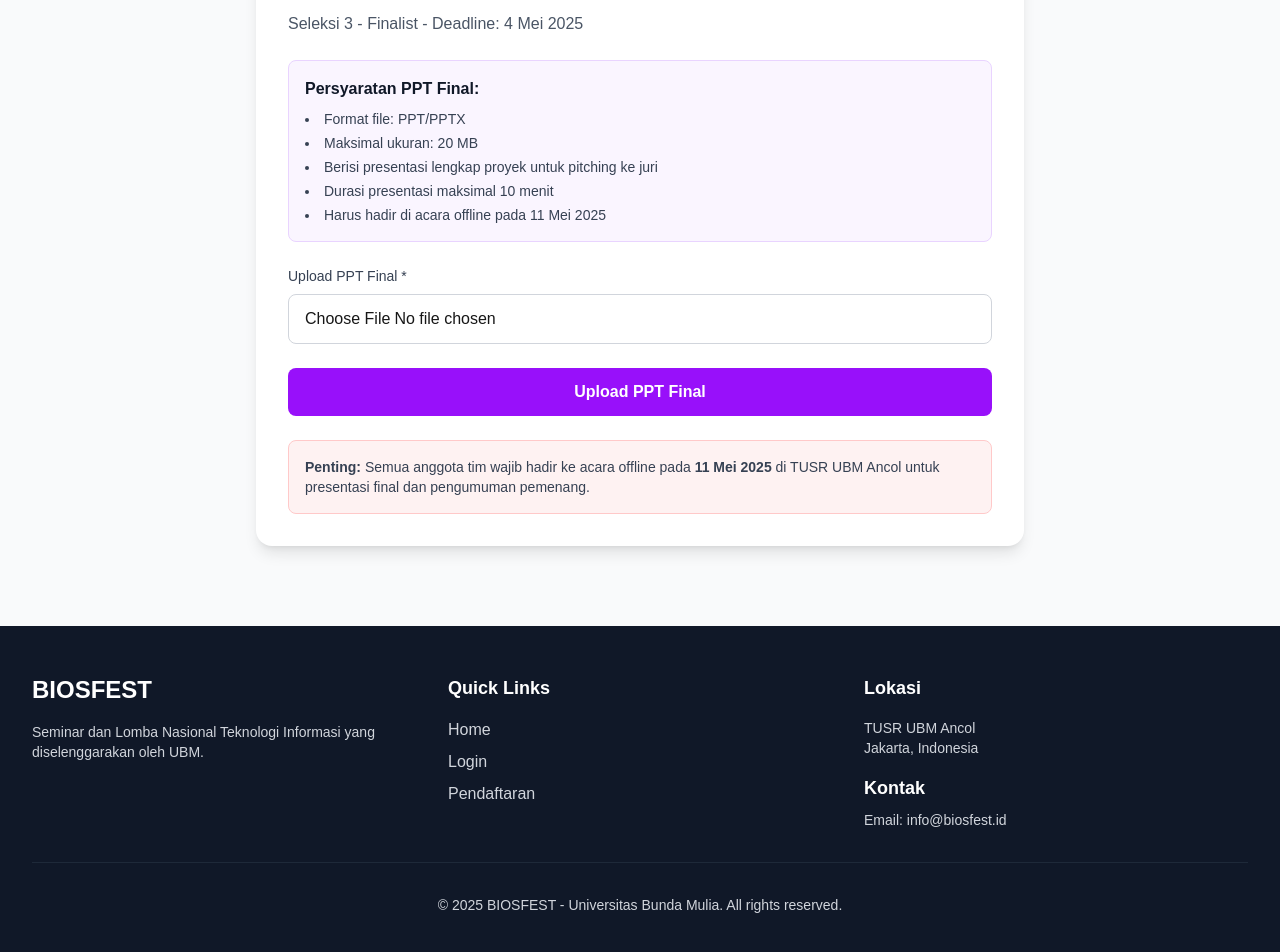
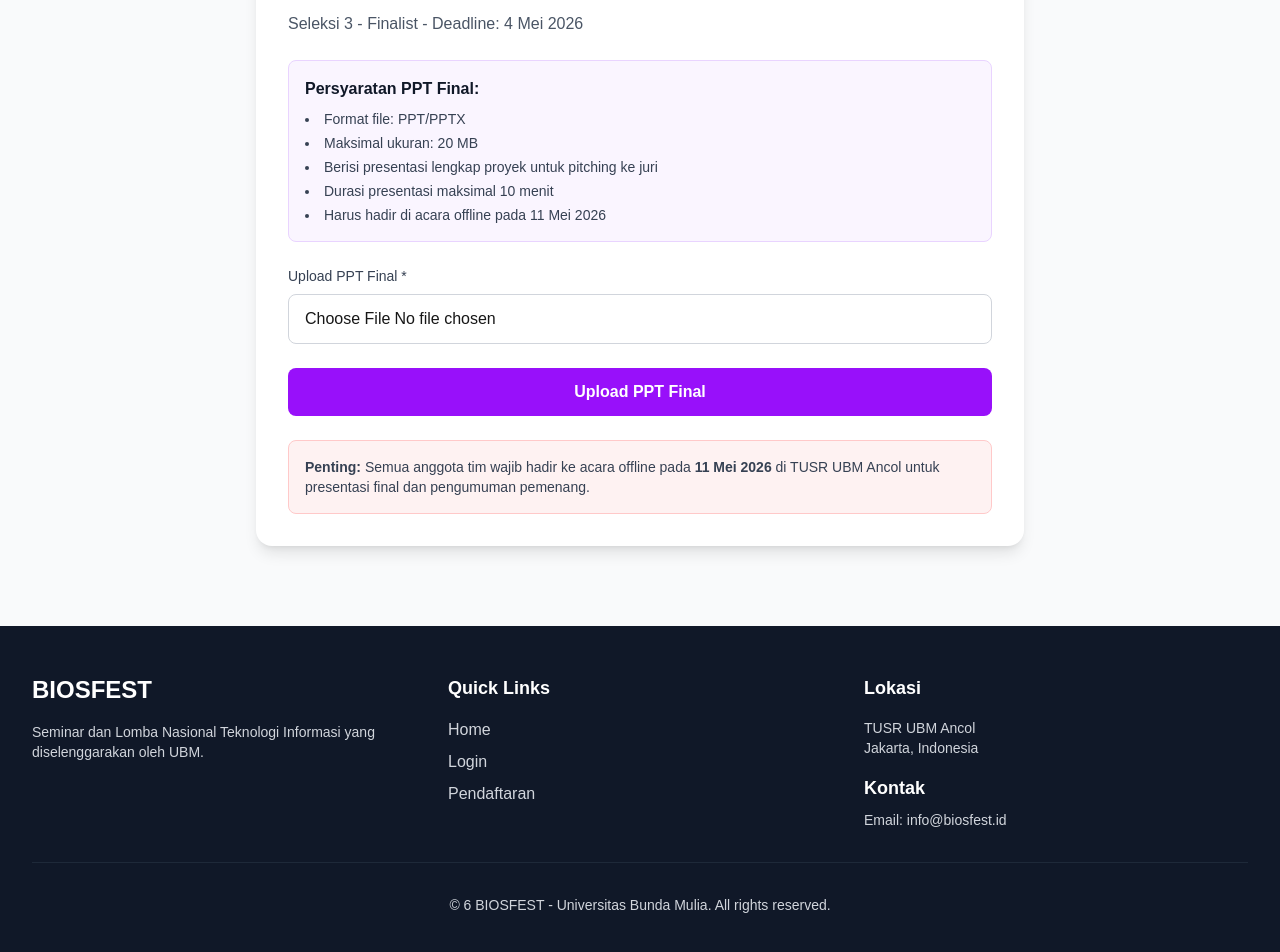
Before and after one commit to KwikAndreas/biosfest, a Next.js app: page /dashboard/final in a window 1280 px wide. Shown: the part 184-1136 px from the top of the page. Built offline with nearby package versions, Linux system fonts and the light colour scheme.

Commit message:
update tahun biosfest dari 2025 ke 2026

```diff
--- a/src/app/daftar/page.tsx
+++ b/src/app/daftar/page.tsx
@@ -31,7 +31,7 @@ export default function DaftarPage() {
       <div className="max-w-3xl mx-auto bg-white rounded-2xl shadow-xl p-8 md:p-12">
         <div className="text-center mb-8">
           <h1 className="text-3xl font-bold text-gray-900 mb-3">
-            Formulir Pendaftaran BIOSFEST 2025
+            Formulir Pendaftaran BIOSFEST 2026
           </h1>
           <p className="text-gray-700">
             Biaya Pendaftaran:{" "}
--- a/src/app/dashboard/final/page.tsx
+++ b/src/app/dashboard/final/page.tsx
@@ -32,7 +32,7 @@ export default function FinalPage() {
             Submit Final
           </h1>
           <p className="text-gray-600 mb-6">
-            Seleksi 3 - Finalist - Deadline: 4 Mei 2025
+            Seleksi 3 - Finalist - Deadline: 4 Mei 2026
           </p>
 
           <div className="mb-6 p-4 bg-purple-50 rounded-lg border border-purple-200">
@@ -44,7 +44,7 @@ export default function FinalPage() {
               <li>Maksimal ukuran: 20 MB</li>
               <li>Berisi presentasi lengkap proyek untuk pitching ke juri</li>
               <li>Durasi presentasi maksimal 10 menit</li>
-              <li>Harus hadir di acara offline pada 11 Mei 2025</li>
+              <li>Harus hadir di acara offline pada 11 Mei 2026</li>
             </ul>
           </div>
 
@@ -79,7 +79,7 @@ export default function FinalPage() {
           <div className="mt-6 p-4 bg-red-50 rounded-lg border border-red-200">
             <p className="text-sm text-gray-700">
               <strong>Penting:</strong> Semua anggota tim wajib hadir ke acara
-              offline pada <strong>11 Mei 2025</strong> di TUSR UBM Ancol untuk
+              offline pada <strong>11 Mei 2026</strong> di TUSR UBM Ancol untuk
               presentasi final dan pengumuman pemenang.
             </p>
           </div>
--- a/src/app/dashboard/page.tsx
+++ b/src/app/dashboard/page.tsx
@@ -7,7 +7,7 @@ export default function DashboardPage() {
   const userData = {
     nama: "John Doe",
     kategori: "Mahasiswa",
-    tim: "Team BIOSFEST 2025",
+    tim: "Team BIOSFEST 2026",
   };
 
   return (
@@ -52,7 +52,7 @@ export default function DashboardPage() {
                 Upload proposal dalam format PDF
               </p>
               <p className="text-xs text-gray-500 mt-2">
-                Deadline: 13 April 2025
+                Deadline: 13 April 2026
               </p>
             </div>
           </Link>
@@ -82,7 +82,7 @@ export default function DashboardPage() {
                 Upload link Figma/Drive + Video YouTube
               </p>
               <p className="text-xs text-gray-500 mt-2">
-                Deadline: 20 April 2025
+                Deadline: 20 April 2026
               </p>
             </div>
           </Link>
@@ -111,7 +111,7 @@ export default function DashboardPage() {
               <p className="text-gray-600 text-sm">
                 Upload PPT presentasi final
               </p>
-              <p className="text-xs text-gray-500 mt-2">Deadline: 4 Mei 2025</p>
+              <p className="text-xs text-gray-500 mt-2">Deadline: 4 Mei 2026</p>
             </div>
           </Link>
         </div>
--- a/src/app/dashboard/penyisihan/page.tsx
+++ b/src/app/dashboard/penyisihan/page.tsx
@@ -31,7 +31,7 @@ export default function PenyisihanPage() {
             Submit Penyisihan
           </h1>
           <p className="text-gray-600 mb-6">
-            Seleksi 2 - Semi Finalist - Deadline: 20 April 2025
+            Seleksi 2 - Semi Finalist - Deadline: 20 April 2026
           </p>
 
           <div className="mb-6 p-4 bg-blue-50 rounded-lg">
--- a/src/app/dashboard/peserta/page.tsx
+++ b/src/app/dashboard/peserta/page.tsx
@@ -94,7 +94,7 @@ function PesertaDashboardContent() {
                 Upload proposal dalam format PDF
               </p>
               <p className="text-xs text-gray-500 mt-2">
-                Deadline: 13 April 2025
+                Deadline: 13 April 2026
               </p>
             </div>
           </Link>
@@ -123,7 +123,7 @@ function PesertaDashboardContent() {
                 Upload link Figma/Drive + Video YouTube
               </p>
               <p className="text-xs text-gray-500 mt-2">
-                Deadline: 20 April 2025
+                Deadline: 20 April 2026
               </p>
             </div>
           </Link>
@@ -151,7 +151,7 @@ function PesertaDashboardContent() {
               <p className="text-gray-600 text-sm">
                 Upload PPT presentasi final
               </p>
-              <p className="text-xs text-gray-500 mt-2">Deadline: 4 Mei 2025</p>
+              <p className="text-xs text-gray-500 mt-2">Deadline: 4 Mei 2026</p>
             </div>
           </Link>
         </div>
--- a/src/app/dashboard/proposal/page.tsx
+++ b/src/app/dashboard/proposal/page.tsx
@@ -32,7 +32,7 @@ export default function ProposalPage() {
             Submit Proposal
           </h1>
           <p className="text-gray-600 mb-6">
-            Seleksi 1 - Deadline: 13 April 2025
+            Seleksi 1 - Deadline: 13 April 2026
           </p>
 
           <div className="mb-6 p-4 bg-blue-50 rounded-lg">
--- a/src/app/layout.tsx
+++ b/src/app/layout.tsx
@@ -16,7 +16,7 @@ const geistMono = Geist_Mono({
 });
 
 export const metadata: Metadata = {
-  title: "BIOSFEST 2025 - Seminar dan Lomba Nasional",
+  title: "BIOSFEST 2026- Seminar dan Lomba Nasional",
   description:
     "Seminar dan Lomba Nasional Teknologi Informasi yang diselenggarakan oleh UBM. Kompetisi UI/UX Design dan Web Development.",
 };
--- a/src/app/page.tsx
+++ b/src/app/page.tsx
@@ -8,7 +8,7 @@ export default function Home() {
         <div className="max-w-7xl mx-auto">
           <div className="text-center">
             <h1 className="text-5xl md:text-7xl font-bold mb-6">
-              BIOSFEST 2025
+              BIOSFEST 2026
             </h1>
             <p className="text-xl md:text-2xl mb-8 text-blue-100">
               Seminar dan Lomba Nasional Teknologi Informasi
@@ -62,7 +62,7 @@ export default function Home() {
               <h3 className="text-xl font-bold mb-2 text-gray-900">
                 Periode Lomba
               </h3>
-              <p className="text-gray-700 font-medium">6 Maret - 11 Mei 2025</p>
+              <p className="text-gray-700 font-medium">6 Maret - 11 Mei 2026</p>
             </div>
 
             <div className="text-center p-8 bg-white rounded-2xl shadow-lg hover:shadow-xl transition">
@@ -356,7 +356,7 @@ export default function Home() {
         <div className="max-w-4xl mx-auto text-center">
           <h2 className="text-4xl font-bold mb-6">Siap Berpartisipasi?</h2>
           <p className="text-xl mb-8">
-            Daftarkan timmu sekarang dan jadilah bagian dari BIOSFEST 2025!
+            Daftarkan timmu sekarang dan jadilah bagian dari BIOSFEST 2026!
           </p>
           <div className="flex flex-col sm:flex-row gap-4 justify-center">
             <Link
--- a/src/components/Footer.tsx
+++ b/src/components/Footer.tsx
@@ -52,7 +52,7 @@ export default function Footer() {
 
         <div className="border-t border-gray-800 mt-8 pt-8 text-center text-sm">
           <p>
-            &copy; 2025 BIOSFEST - Universitas Bunda Mulia. All rights reserved.
+            &copy; 6 BIOSFEST - Universitas Bunda Mulia. All rights reserved.
           </p>
         </div>
       </div>
```
Also changed, not shown: 1 other file (tests, documents, lock files or other folders).
